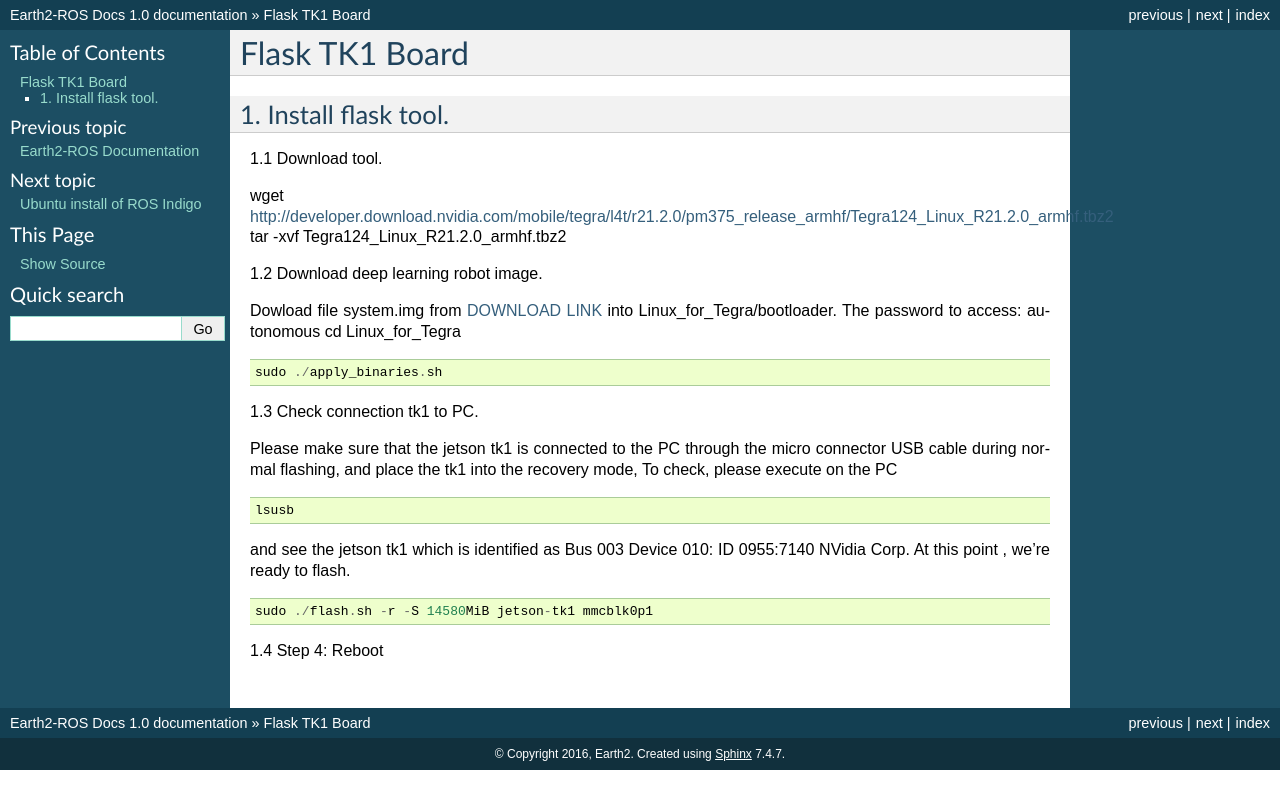
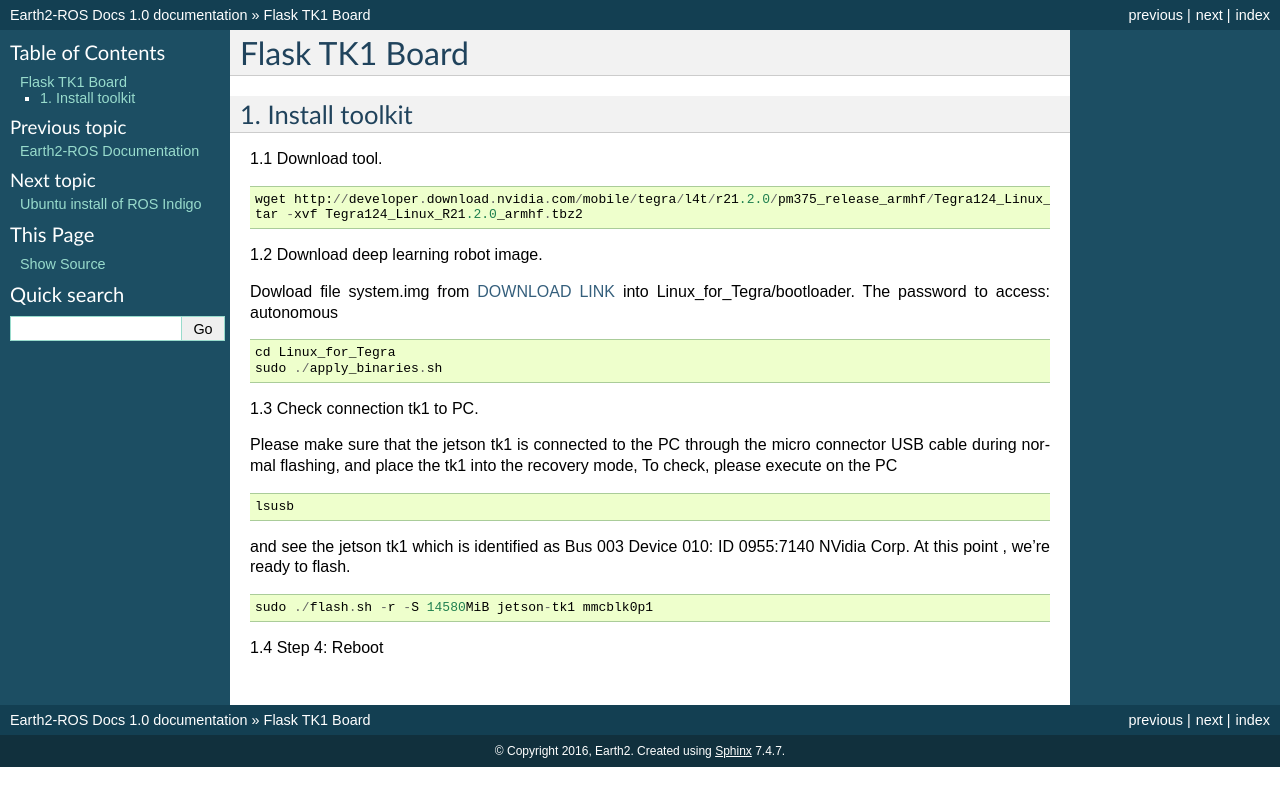
Before and after one commit to jacksnow00/earth2-docs, a Sphinx documentation site: the page built from docs/flaskboard.rst, in a window 1280 px wide. Shown: the top 809 px of the page. Built offline with Sphinx 7.4.7, drawn with Linux system fonts in a browser that asks for light colours.

Commit message:
reformat

```diff
--- a/docs/flaskboard.rst
+++ b/docs/flaskboard.rst
@@ -2,20 +2,23 @@
 Flask TK1 Board
 ==============================
 
-1. Install flask tool.
+1. Install toolkit
 ----------------------
 
 1.1 Download tool.
+::
 
-wget http://developer.download.nvidia.com/mobile/tegra/l4t/r21.2.0/pm375_release_armhf/Tegra124_Linux_R21.2.0_armhf.tbz2
-tar -xvf Tegra124_Linux_R21.2.0_armhf.tbz2
+  wget http://developer.download.nvidia.com/mobile/tegra/l4t/r21.2.0/pm375_release_armhf/Tegra124_Linux_R21.2.0_armhf.tbz2
+  tar -xvf Tegra124_Linux_R21.2.0_armhf.tbz2
 
 1.2 Download deep learning robot image.
 
-Dowload file system.img from `DOWNLOAD LINK <https://www.dropbox.com/sh/olzbxz88r0hhe0q/AADeACDKgvmVSuXW7GUHTgiKa?dl=0>`_ into Linux_for_Tegra/bootloader. The password to access: autonomous
-cd Linux_for_Tegra
+Dowload file system.img from `DOWNLOAD LINK <https://www.dropbox.com/sh/olzbxz88r0hhe0q/AADeACDKgvmVSuXW7GUHTgiKa?dl=0>`_ into Linux_for_Tegra/bootloader.
+The password to access: autonomous
+
 ::
 
+  cd Linux_for_Tegra
   sudo ./apply_binaries.sh
 
 1.3 Check connection tk1 to PC.
```
